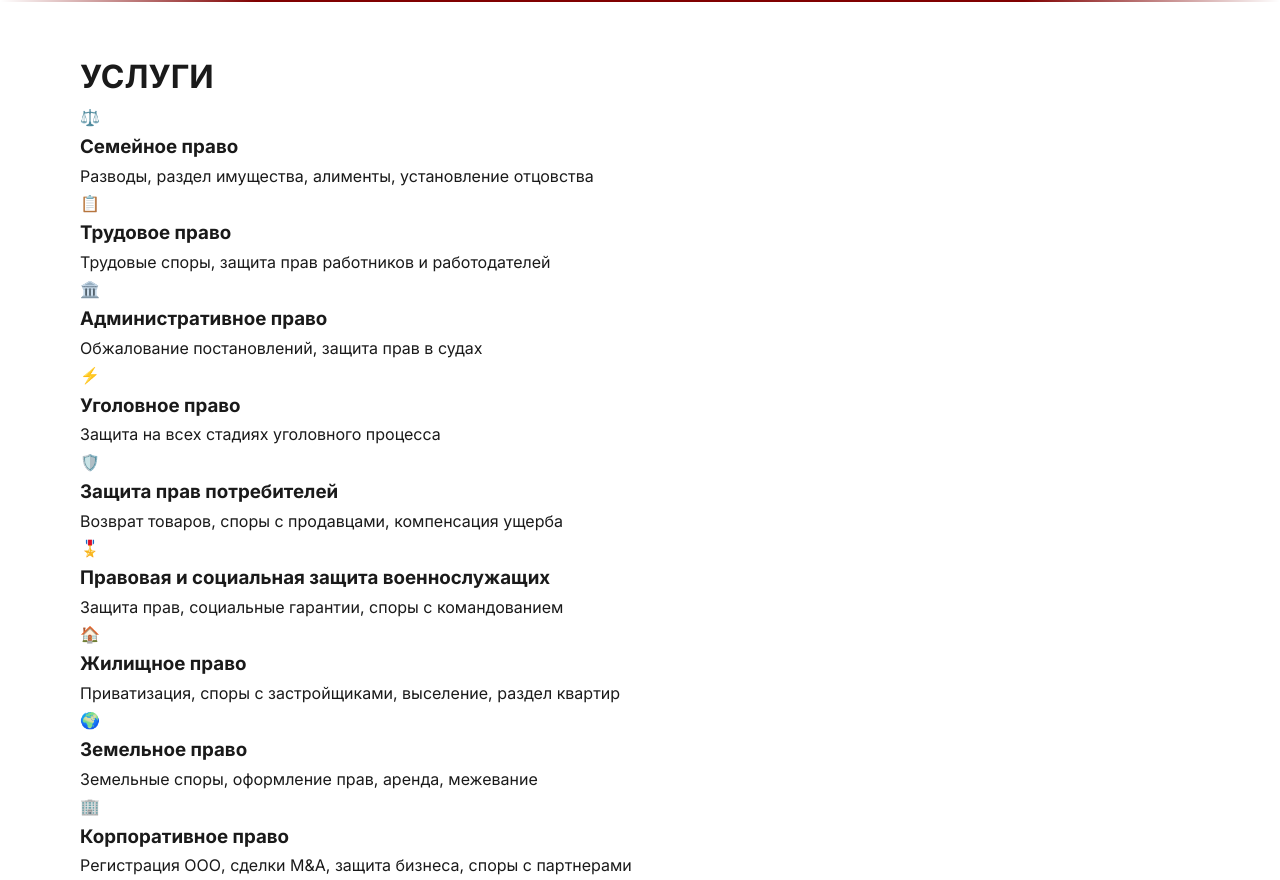
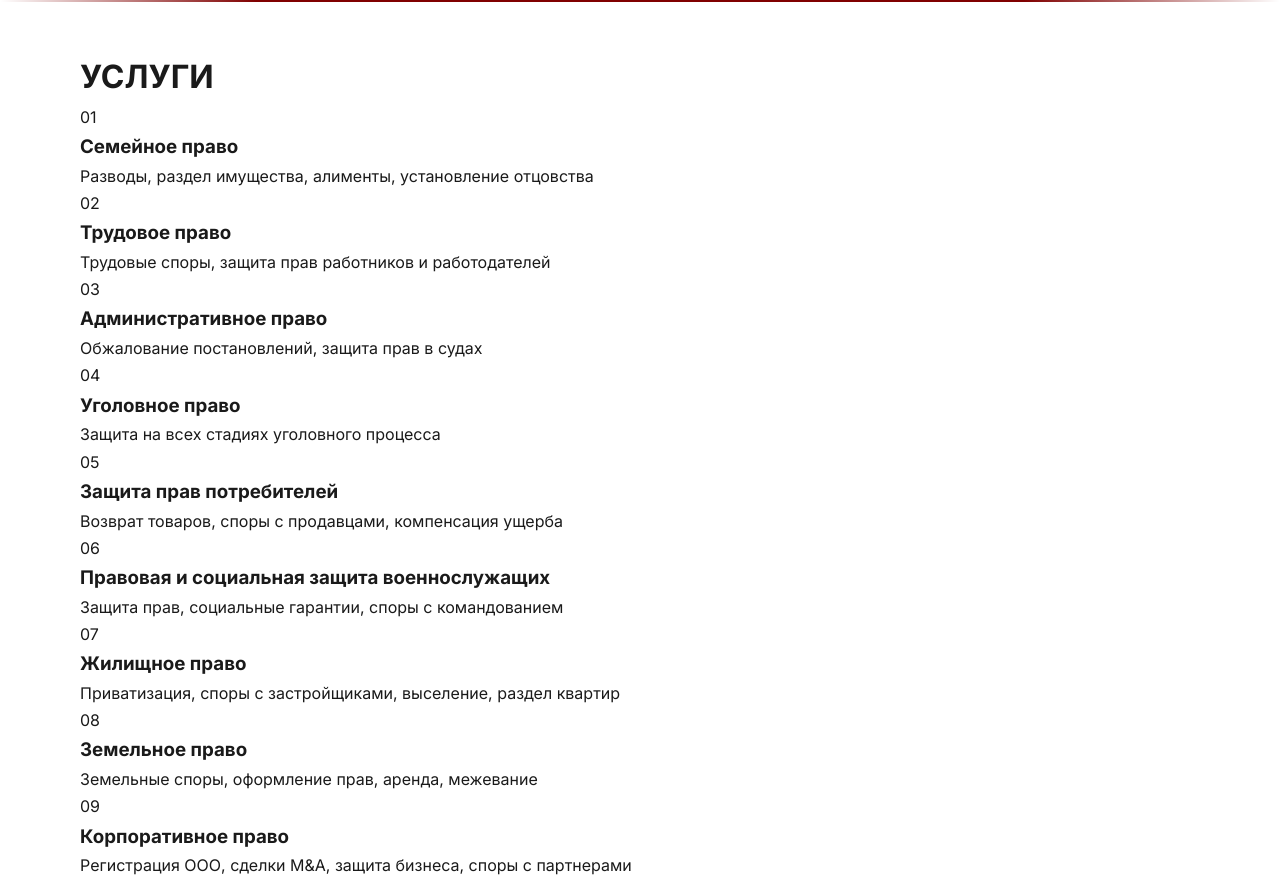
Before and after one commit to Anisia-AD/Gusev, a Django app: page /services/ in a window 1280 px wide. Shown: the part 118-998 px from the top of the page. Run offline with Django 5.2, Linux system fonts and the light colour scheme; some web fonts are replaced.

Commit message:
Update services.html

```diff
--- a/core/templates/core/services.html
+++ b/core/templates/core/services.html
@@ -4,75 +4,75 @@
     <h1 class="page-title">УСЛУГИ</h1>
 
     <div class="services-list-wrapper">
-        <div class="service-card">
-            <div class="service-card-icon">⚖️</div>
-            <div class="service-card-content">
-                <h3 class="service-card-title">Семейное право</h3>
-                <p class="service-card-desc">Разводы, раздел имущества, алименты, установление отцовства</p>
+        <div class="service-item">
+            <span class="service-number">01</span>
+            <div class="service-content">
+                <h3 class="service-name">Семейное право</h3>
+                <p class="service-description">Разводы, раздел имущества, алименты, установление отцовства</p>
             </div>
         </div>
 
-        <div class="service-card">
-            <div class="service-card-icon">📋</div>
-            <div class="service-card-content">
-                <h3 class="service-card-title">Трудовое право</h3>
-                <p class="service-card-desc">Трудовые споры, защита прав работников и работодателей</p>
+        <div class="service-item">
+            <span class="service-number">02</span>
+            <div class="service-content">
+                <h3 class="service-name">Трудовое право</h3>
+                <p class="service-description">Трудовые споры, защита прав работников и работодателей</p>
             </div>
         </div>
 
-        <div class="service-card">
-            <div class="service-card-icon">🏛️</div>
-            <div class="service-card-content">
-                <h3 class="service-card-title">Административное право</h3>
-                <p class="service-card-desc">Обжалование постановлений, защита прав в судах</p>
+        <div class="service-item">
+            <span class="service-number">03</span>
+            <div class="service-content">
+                <h3 class="service-name">Административное право</h3>
+                <p class="service-description">Обжалование постановлений, защита прав в судах</p>
             </div>
         </div>
 
-        <div class="service-card">
-            <div class="service-card-icon">⚡</div>
-            <div class="service-card-content">
-                <h3 class="service-card-title">Уголовное право</h3>
-                <p class="service-card-desc">Защита на всех стадиях уголовного процесса</p>
+        <div class="service-item">
+            <span class="service-number">04</span>
+            <div class="service-content">
+                <h3 class="service-name">Уголовное право</h3>
+                <p class="service-description">Защита на всех стадиях уголовного процесса</p>
             </div>
         </div>
 
-        <div class="service-card">
-            <div class="service-card-icon">🛡️</div>
-            <div class="service-card-content">
-                <h3 class="service-card-title">Защита прав потребителей</h3>
-                <p class="service-card-desc">Возврат товаров, споры с продавцами, компенсация ущерба</p>
+        <div class="service-item">
+            <span class="service-number">05</span>
+            <div class="service-content">
+                <h3 class="service-name">Защита прав потребителей</h3>
+                <p class="service-description">Возврат товаров, споры с продавцами, компенсация ущерба</p>
             </div>
         </div>
 
-        <div class="service-card">
-            <div class="service-card-icon">🎖️</div>
-            <div class="service-card-content">
-                <h3 class="service-card-title">Правовая и социальная защита военнослужащих</h3>
-                <p class="service-card-desc">Защита прав, социальные гарантии, споры с командованием</p>
+        <div class="service-item">
+            <span class="service-number">06</span>
+            <div class="service-content">
+                <h3 class="service-name">Правовая и социальная защита военнослужащих</h3>
+                <p class="service-description">Защита прав, социальные гарантии, споры с командованием</p>
             </div>
         </div>
 
-        <div class="service-card">
-            <div class="service-card-icon">🏠</div>
-            <div class="service-card-content">
-                <h3 class="service-card-title">Жилищное право</h3>
-                <p class="service-card-desc">Приватизация, споры с застройщиками, выселение, раздел квартир</p>
+        <div class="service-item">
+            <span class="service-number">07</span>
+            <div class="service-content">
+                <h3 class="service-name">Жилищное право</h3>
+                <p class="service-description">Приватизация, споры с застройщиками, выселение, раздел квартир</p>
             </div>
         </div>
 
-        <div class="service-card">
-            <div class="service-card-icon">🌍</div>
-            <div class="service-card-content">
-                <h3 class="service-card-title">Земельное право</h3>
-                <p class="service-card-desc">Земельные споры, оформление прав, аренда, межевание</p>
+        <div class="service-item">
+            <span class="service-number">08</span>
+            <div class="service-content">
+                <h3 class="service-name">Земельное право</h3>
+                <p class="service-description">Земельные споры, оформление прав, аренда, межевание</p>
             </div>
         </div>
 
-        <div class="service-card">
-            <div class="service-card-icon">🏢</div>
-            <div class="service-card-content">
-                <h3 class="service-card-title">Корпоративное право</h3>
-                <p class="service-card-desc">Регистрация ООО, сделки M&A, защита бизнеса, споры с партнерами</p>
+        <div class="service-item">
+            <span class="service-number">09</span>
+            <div class="service-content">
+                <h3 class="service-name">Корпоративное право</h3>
+                <p class="service-description">Регистрация ООО, сделки M&A, защита бизнеса, споры с партнерами</p>
             </div>
         </div>
     </div>
```
